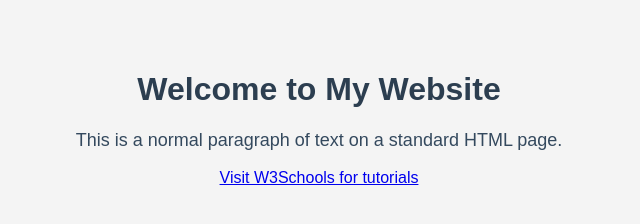
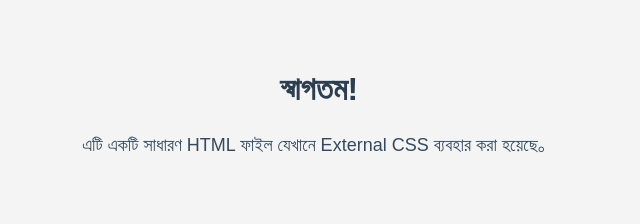
Before and after one commit to Suji-demon/free-web-hosting, a plain HTML site: page index.html in a window 1280 px wide. Shown: the whole page, without its empty margins (321-961 px from the left). Drawn offline with Linux system fonts and the light colour scheme.

Commit message:
Update index.html

```diff
--- a/index.html
+++ b/index.html
@@ -1,17 +1,17 @@
 <!DOCTYPE html>
-<html lang="en">
+<html lang="bn">
 <head>
     <meta charset="UTF-8">
     <meta name="viewport" content="width=device-width, initial-scale=1.0">
-    <title>My First Webpage</title>
+    <title>External CSS Example</title>
+
+    <!-- External CSS ফাইলটি এখানে লিঙ্ক করা হয়েছে -->
     <link rel="stylesheet" href="style.css">
 </head>
 <body>
 
-    <h1>Welcome to My Website</h1>
-    <p>This is a normal paragraph of text on a standard HTML page.</p>
-
-    <a href="https://www.w3schools.com">Visit W3Schools for tutorials</a>
+    <h1>স্বাগতম!</h1>
+    <p>এটি একটি সাধারণ HTML ফাইল যেখানে External CSS ব্যবহার করা হয়েছে。</p>
 
 </body>
 </html>
```
